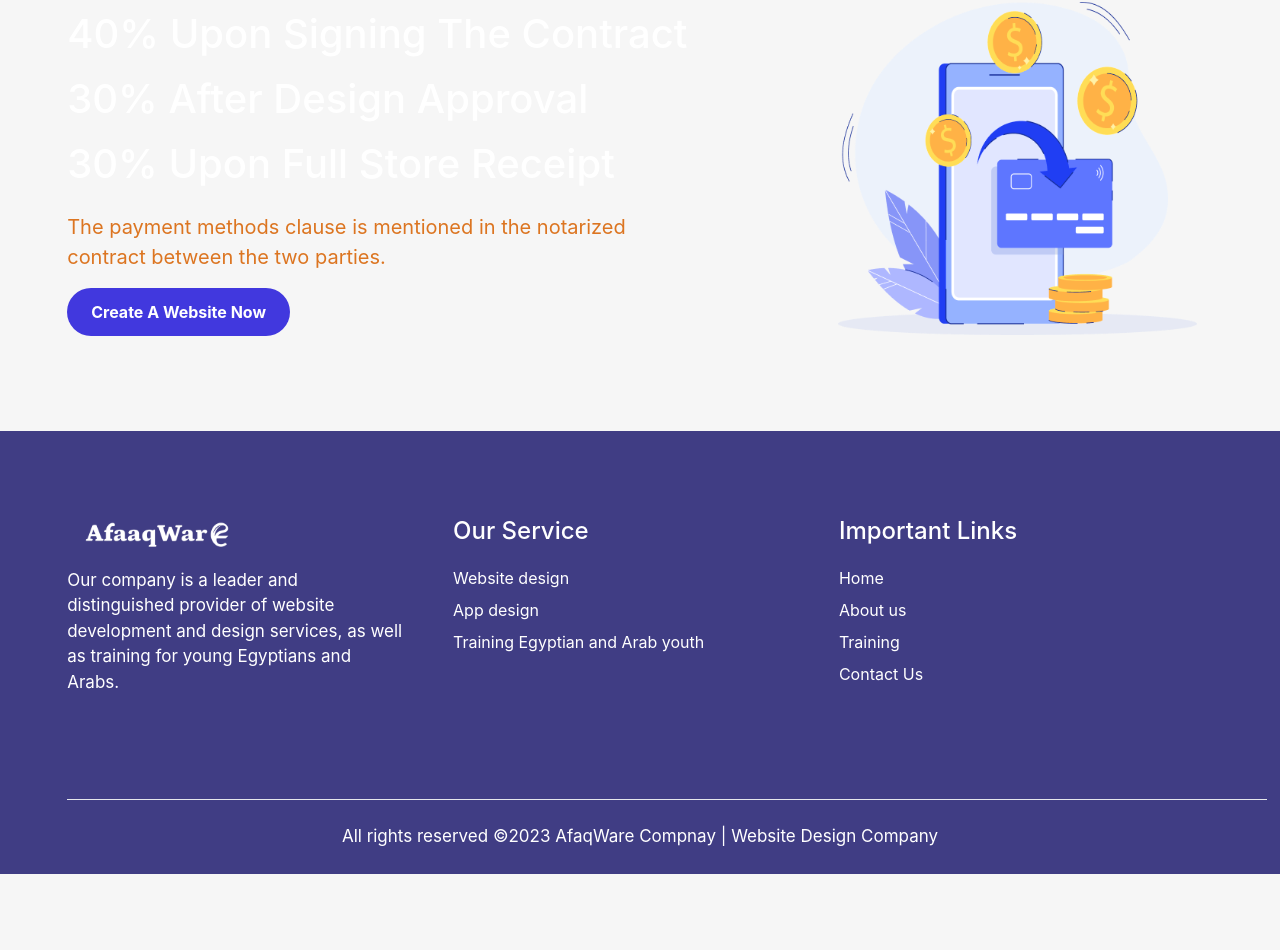
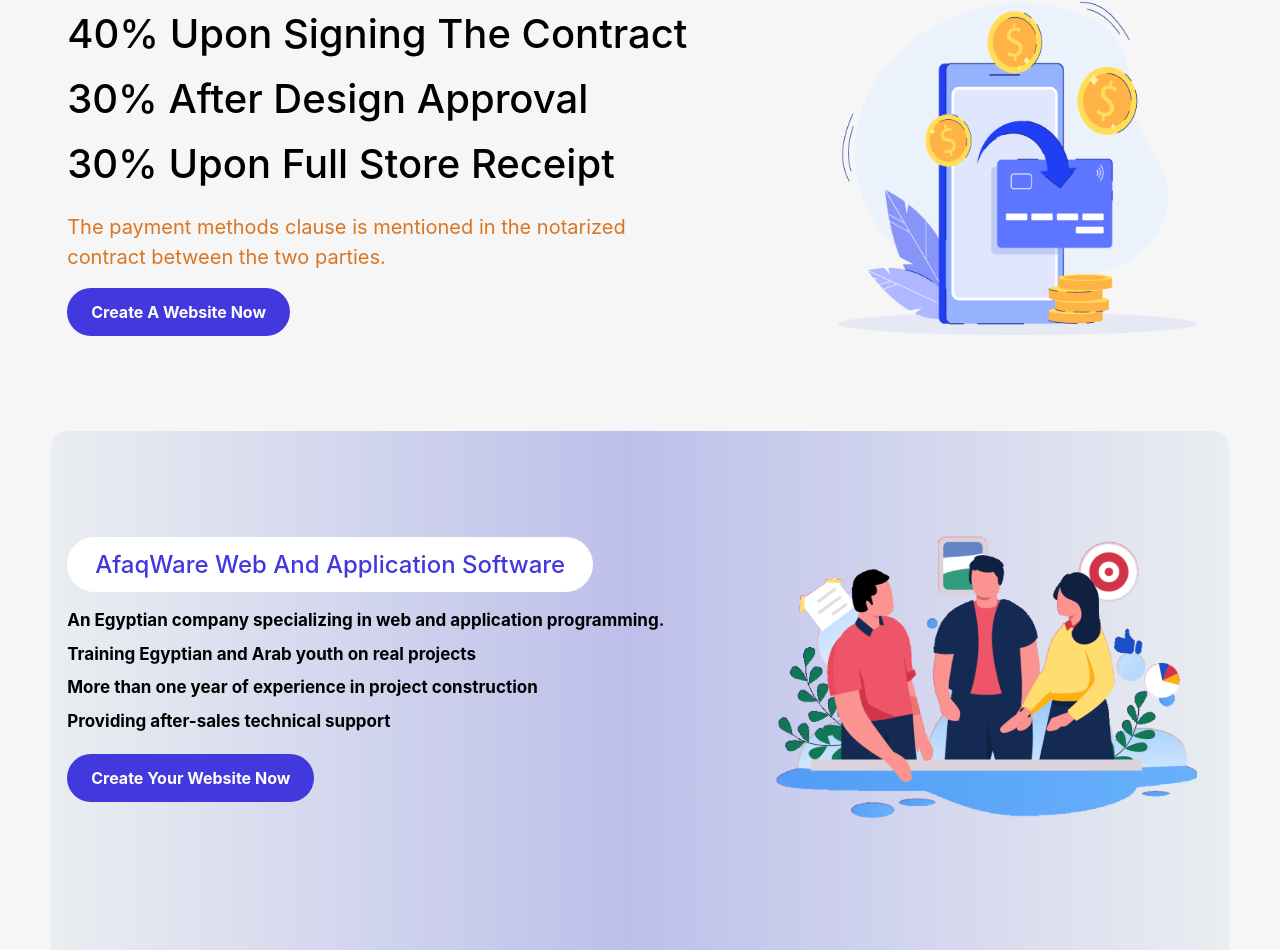
Before and after one commit to eslam-mohamedl/AfaaqWare, a Next.js app: page /about in a window 1280 px wide. Shown: the part 1498-2448 px from the top of the page. Before the commit the page ends 2372 px from the top, so only its background shows below. Built offline with nearby package versions, Linux system fonts and the light colour scheme; some icons are missing.

Commit message:
feat(aboutSection): add section

```diff
--- a/public/assets/images/images.jsx
+++ b/public/assets/images/images.jsx
@@ -4,4 +4,13 @@
 import service4 from "./service-4.svg";
 import contractImage from "./contractImage.svg";
 import logo from "./logo.svg";
-export { service1, service2, service3, service4, contractImage, logo };
+import business from "./BusinessImage.svg";
+export {
+  service1,
+  service2,
+  service3,
+  service4,
+  contractImage,
+  logo,
+  business,
+};
--- a/src/app/[locale]/page.tsx
+++ b/src/app/[locale]/page.tsx
@@ -2,12 +2,14 @@
 import Footer from "@/components/organisms/Footer";
 import Services from "@/components/organisms/Services";
 import ContractSection from "@/components/organisms/ContractSection";
+import AboutAfaaqHome from "@/components/organisms/AboutAfaaqHome";
 function Page() {
   return (
     <div className="pt-20">
       <Header />
       <Services />
       <ContractSection />
+      <AboutAfaaqHome />
       <Footer />
     </div>
   );
--- a/src/components/molecules/Card.tsx
+++ b/src/components/molecules/Card.tsx
@@ -15,7 +15,7 @@
   const t = useTranslations();
   return (
     <div className="bg-light-primary w-full dark:bg-dark-secondary flex flex-col justify-center items-center gap-4 rounded-lg py-5 px-4 shadow-lg">
-      <Title size="lg" weight="bold">
+      <Title size="lg" weight="bold" variant="secondary">
         {t(title)}
       </Title>
 
--- a/src/components/molecules/ContractSectionLeft.tsx
+++ b/src/components/molecules/ContractSectionLeft.tsx
@@ -4,11 +4,15 @@
 export default function ContractSectionLeft() {
   return (
     <div className="flex flex-col justify-center items-start">
-      <Title size="xl" weight="bold">
+      <Title size="xl" weight="bold" variant="secondary">
         40% upon signing the contract
       </Title>
-      <Title size="xl">30% after design approval</Title>
-      <Title size="xl">30% upon full store receipt</Title>
+      <Title size="xl" variant="secondary">
+        30% after design approval
+      </Title>
+      <Title size="xl" variant="secondary">
+        30% upon full store receipt
+      </Title>
       <Text size="lg" center={false} variant="orange" className="my-4 w-[85%]">
         The payment methods clause is mentioned in the notarized contract
         between the two parties.
--- /dev/null
+++ b/src/components/organisms/AboutAfaaqHome.tsx
@@ -0,0 +1,36 @@
+import MediaContentSection from "@/components/organisms/MediaContentSection";
+import { business } from "../../../public/assets/images/images";
+import Button from "@/components/atoms/Button";
+import Title from "../atoms/Title";
+import Text from "../atoms/Text";
+export default function AboutAfaaqHome() {
+  return (
+    <div>
+      <MediaContentSection image={business} bg={true} imageAlt="business-img">
+        <Title
+          size="lg"
+          center={false}
+          variant="primary"
+          className="bg-white py-2 px-7 rounded-full font-semibold mb-4"
+        >
+          AfaqWare Web and Application Software
+        </Title>
+        <Text size="md" center={false} className="font-bold mb-2">
+          An Egyptian company specializing in web and application programming.
+        </Text>
+        <Text size="md" center={false} className="font-bold mb-2">
+          Training Egyptian and Arab youth on real projects
+        </Text>
+        <Text size="md" center={false} className="font-bold mb-2">
+          More than one year of experience in project construction
+        </Text>
+        <Text size="md" center={false} className="font-bold mb-5">
+          Providing after-sales technical support
+        </Text>
+        <Button size="md" isRounded={true}>
+          Create your website now
+        </Button>
+      </MediaContentSection>
+    </div>
+  );
+}
--- /dev/null
+++ b/src/components/organisms/MediaContentSection.tsx
@@ -0,0 +1,38 @@
+import { StaticImageData } from "next/image";
+import { ReactNode } from "react";
+import { cn } from "@/lib/cn";
+import Images from "../atoms/Images";
+type MediaContentSectionProps = {
+  children: ReactNode;
+  image: string | StaticImageData;
+  imageAlt: string;
+  className?: string;
+  reverse?: boolean;
+  bg: boolean;
+};
+export default function MediaContentSection({
+  children,
+  image,
+  imageAlt,
+  className,
+  reverse,
+  bg = false,
+}: MediaContentSectionProps) {
+  return (
+    <section
+      className={cn(
+        "container flex flex-col md:flex-row justify-between mb-30  gap-4  py-15",
+        reverse && "lg:flex-row-reverse",
+        bg ? "bg-gradient rounded-lg pb-40" : "",
+        className
+      )}
+    >
+      {/*content*/}
+      <div className="flex flex-col items-start justify-center">{children}</div>
+      {/* Image */}
+      <div>
+        <Images src={image} alt={imageAlt} width={450} height={450} />
+      </div>
+    </section>
+  );
+}
```
Also changed, not shown: public/assets/images/BusinessImage.svg (added).
